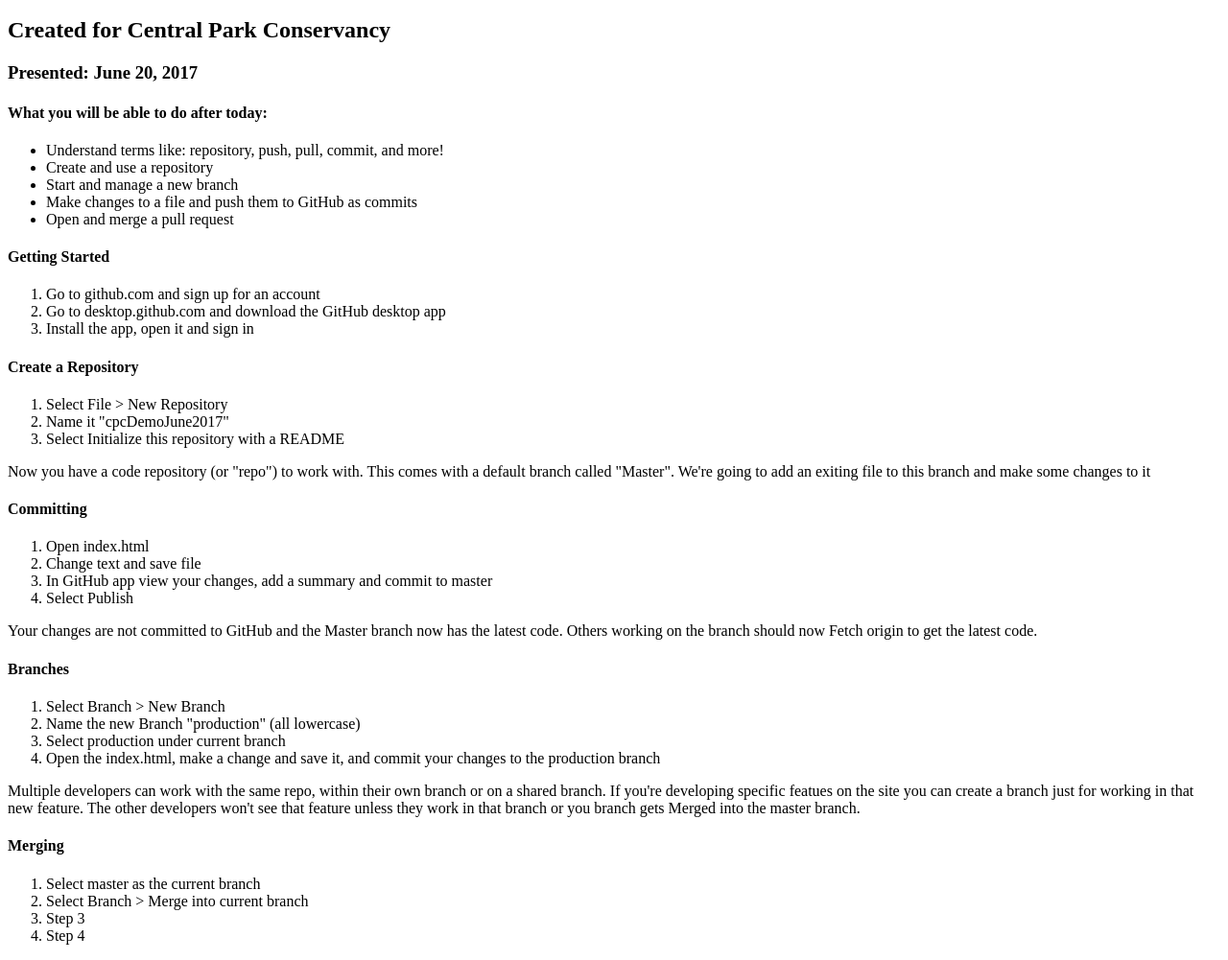
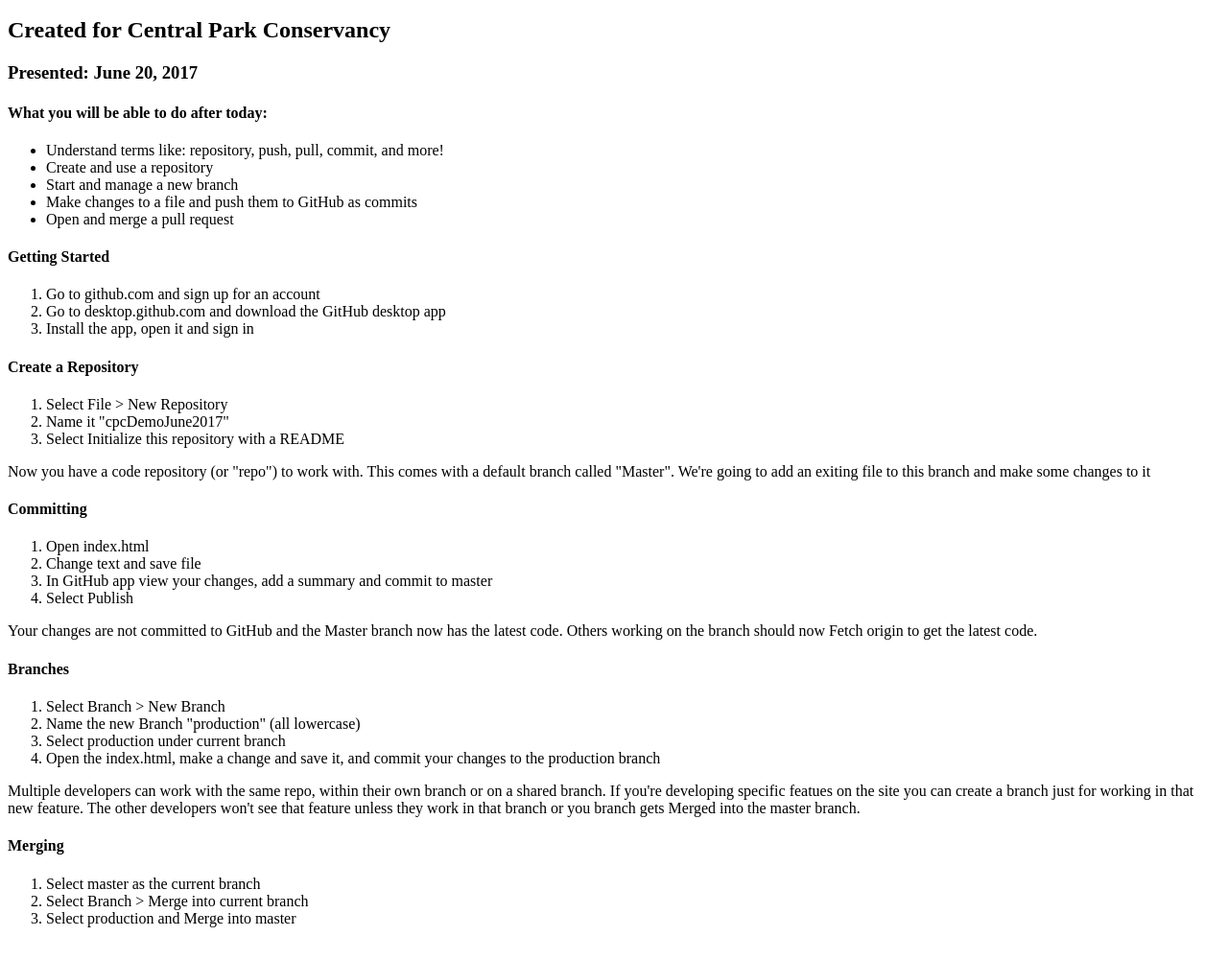
Before and after one commit to kevinsharon/cpc-demo, a plain HTML site: page index.html in a window 1280 px wide. Shown: the part 48-1049 px from the top of the page at 96% size. Drawn offline with Linux system fonts and the light colour scheme.

Commit message:
Addition Merge note

```diff
--- a/index.html
+++ b/index.html
@@ -49,8 +49,7 @@
 				<ol>
 					<li>Select master as the current branch</li>
 					<li>Select Branch > Merge into current branch</li>
-					<li>Step 3</li>
-					<li>Step 4</li>
+					<li>Select production and Merge into master</li>
 				</ol>
 
 	</body>
```
